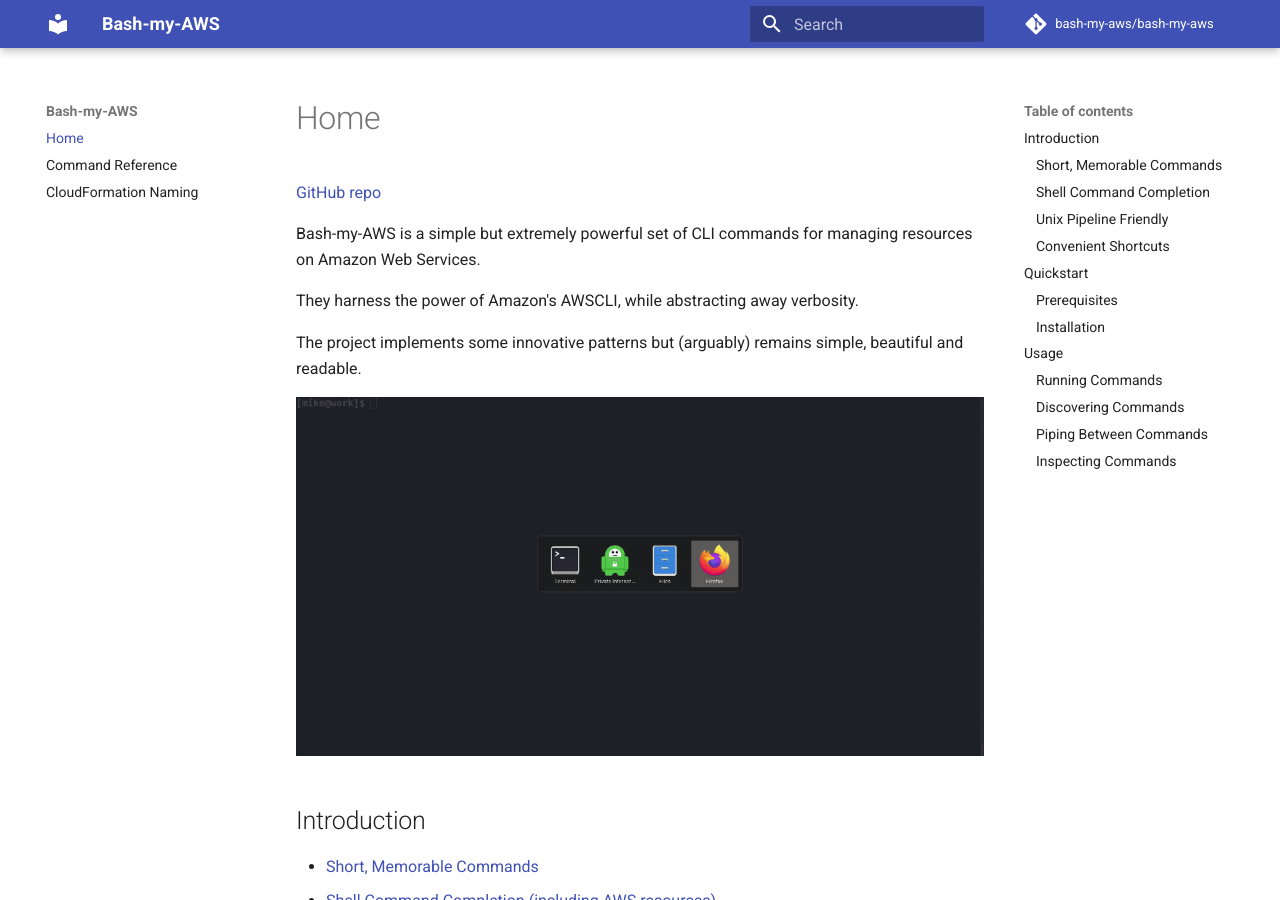
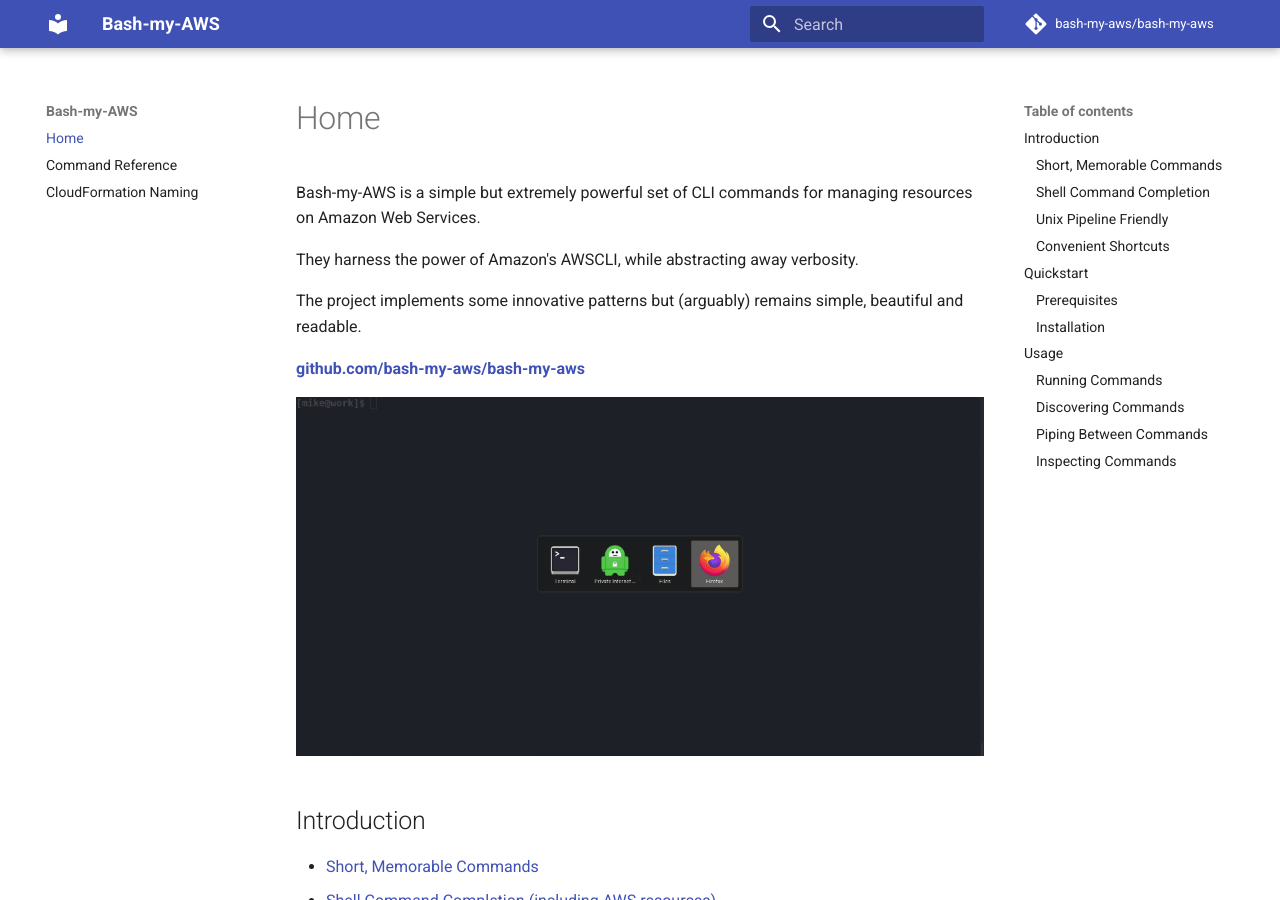
Before and after one commit to bash-my-aws/bash-my-aws, an MkDocs documentation site: the page built from docs/index.md, in a window 1280 px wide and 900 px high. Built offline with MkDocs 1.6.1 and Material for MkDocs 9.7.7, drawn with Linux system fonts in a browser that asks for light colours; comment, search, counter and statistics services are not loaded.

Commit message:
Move github repo link in index.md

```diff
--- a/docs/index.md
+++ b/docs/index.md
@@ -1,5 +1,3 @@
-[GitHub repo](https://github.com/bash-my-aws/bash-my-aws)
-
 Bash-my-AWS is a simple but extremely powerful set of CLI commands for managing
 resources on Amazon Web Services.
 
@@ -8,7 +6,10 @@
 The project implements some innovative patterns but (arguably) remains simple,
 beautiful and readable.
 
+**[github.com/bash-my-aws/bash-my-aws](https://github.com/bash-my-aws/bash-my-aws/)**
+
 ![screencast](images/bma-02-2.gif)
+
 
 ## Introduction
 
@@ -177,6 +178,7 @@
     the functionaility, simplicity and discoverability of the project. Massive thanks
     to [@ninth-dev](https://github.com/ninth-dev) for this.
 
+
         # bash users may source the functions instead of loading the aliases
         if [ -d ${HOME}/.bash-my-aws ]; then
           for f in ~/.bash-my-aws/lib/*-functions; do source $f; done
```
